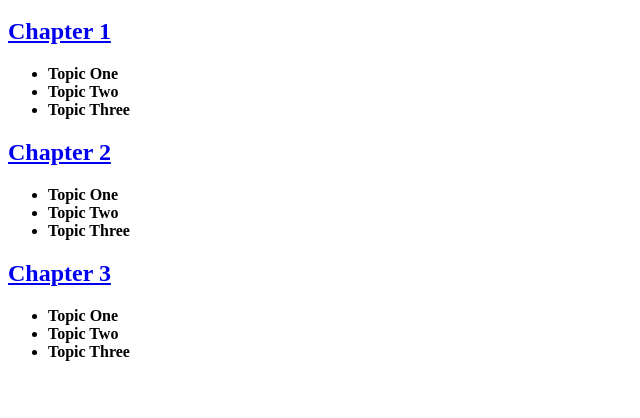
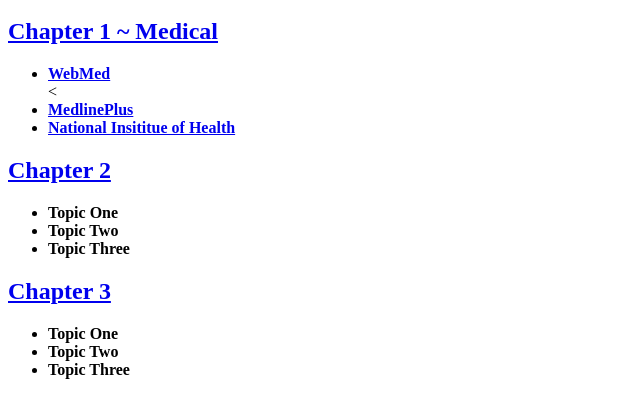
Before and after one commit to Jauneld/linksReview, a plain HTML site: page toc.html in a window 1280 px wide. Shown: the part 48-466 px from the top of the page, without its empty margins (0-640 px from the left). Drawn offline with Linux system fonts and the light colour scheme.

```diff
--- a/toc.html
+++ b/toc.html
@@ -5,11 +5,11 @@
 	<body>
 		<h1>Table of Contents</h1>
 
-		<h2><a href="chapter1.html" target="_blank">Chapter 1</a></h2>
+		<h2><a href="chapter1.html" target="_blank">Chapter 1 ~ Medical</a></h2>
 		<ul>
-			<li><b>Topic One</b></li>
-			<li><b>Topic Two</b></li>
-			<li><b>Topic Three</b></li>
+			<li><b><a href="https://medlineplus.gov/" target="_blank"> WebMed</a></b></li>
+			<<li><b><a href="https://www.webmd.com/" target="_blank">MedlinePlus</a></b></li>
+			<li><b><a href="https://www.nih.gov/" target="_blank">National Insititue of Health</a></b></li>
 		</ul>
 		<h2><a href="chapter2.html" target="_blank">Chapter 2</a></h2>
 		<ul>
```
